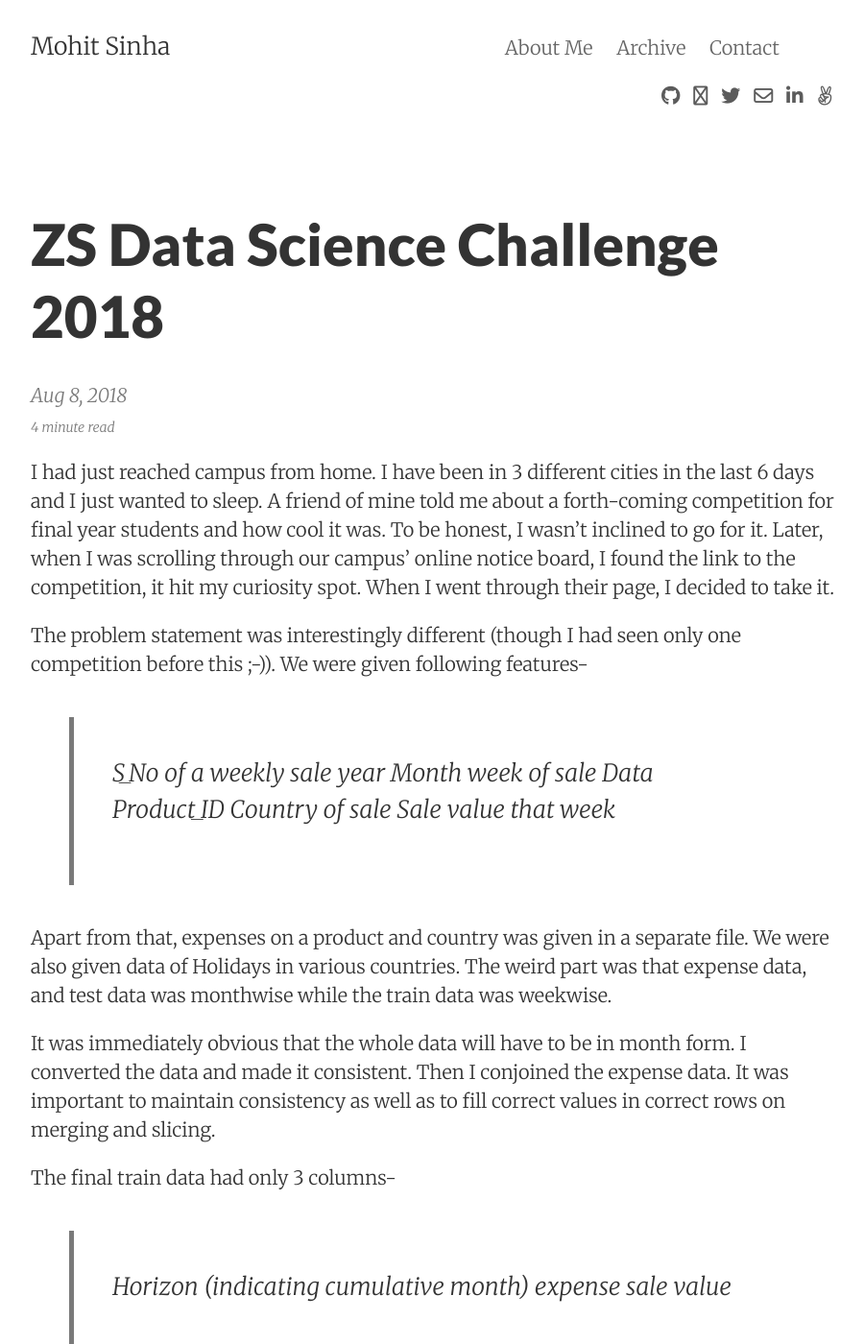
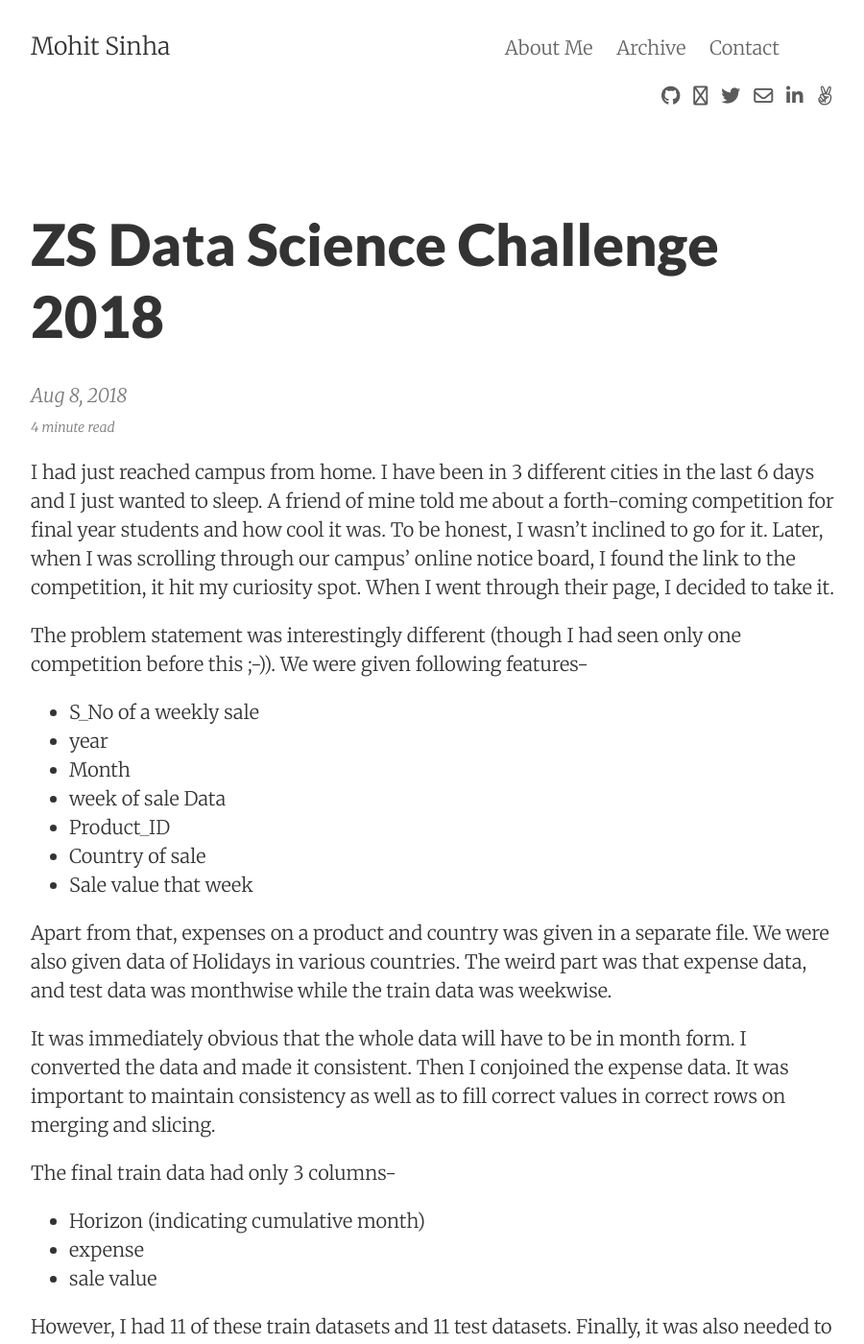
Before and after one commit to mohit-sinha/blog, a Jekyll site: the page built from _posts/2018-06-06-ZS-Data-Science-Competition-2018.markdown, in a window 1280 px wide and 1400 px high. Shown: the whole window at 96% size, without its empty margins (188-1088 px from the left). Built offline with Jekyll 4.4.1, drawn with Linux system fonts in a browser that asks for light colours; nearby versions of some CDN libraries; comment, search, counter and statistics services are not loaded.

```diff
--- a/_posts/2018-06-06-ZS-Data-Science-Competition-2018.markdown
+++ b/_posts/2018-06-06-ZS-Data-Science-Competition-2018.markdown
@@ -8,22 +8,22 @@ categories: competition
 I had just reached campus from home. I have been in 3 different cities in the last 6 days and I just wanted to sleep. A friend of mine told me about a forth-coming competition for final year students and how cool it was. To be honest, I wasn't inclined to go for it. Later, when I was scrolling through our campus' online notice board, I found the link to the competition, it hit my curiosity spot. When I went through their page, I decided to take it.
 
 The problem statement was interestingly different (though I had seen only one competition before this ;-)). We were given following features-
->S_No of a weekly sale
->year
->Month
->week of sale Data
->Product_ID
->Country of sale
->Sale value that week
+- S_No of a weekly sale
+- year
+- Month
+- week of sale Data
+- Product_ID
+- Country of sale
+- Sale value that week
 
 Apart from that, expenses on a product and country was given in a separate file. We were also given data of Holidays in various countries. The weird part was that expense data, and test data was monthwise while the train data was weekwise.
 
 It was immediately obvious that the whole data will have to be in month form. I converted the data and made it consistent. Then I conjoined the expense data. It was important to maintain consistency as well as to fill correct values in correct rows on merging and slicing.
 
 The final train data had only 3 columns-
->Horizon (indicating cumulative month)
->expense
->sale value
+- Horizon (indicating cumulative month)
+- expense
+- sale value
 
 However, I had 11 of these train datasets and 11 test datasets. Finally, it was also needed to concatenate all 11 test datasets into one and submit only that. Phew, it was a mind-wrenching task.
 
```
